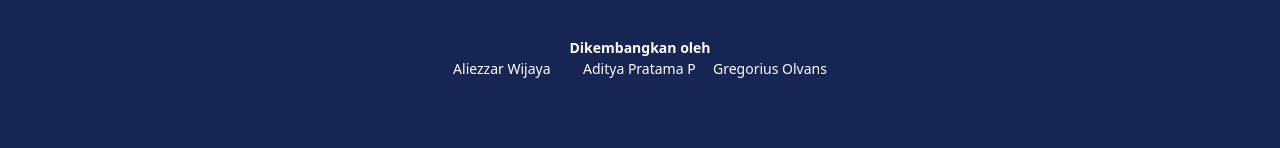
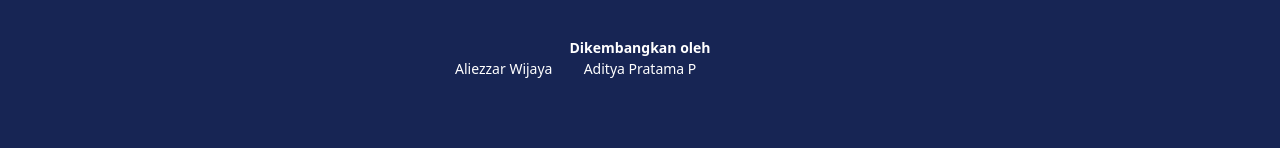
Before and after one commit to ADITYAzin/technIT, a website: page index.html in a window 1280 px wide. Shown: the part 5354-5502 px from the top of the page. Drawn offline with nearby package versions, Linux system fonts and the light colour scheme.

Commit message:
perubahan

```diff
--- a/index.html
+++ b/index.html
@@ -191,9 +191,6 @@
                 <main class="flex flex-col">
                     <h2>Aditya Pratama P</h2>
                 </main>
-                <main class="flex flex-col">
-                    <h2>Gregorius Olvans</h2>
-                </main>
             </main>
         </main>
         <section class="socials grid grid-cols-3">
```
